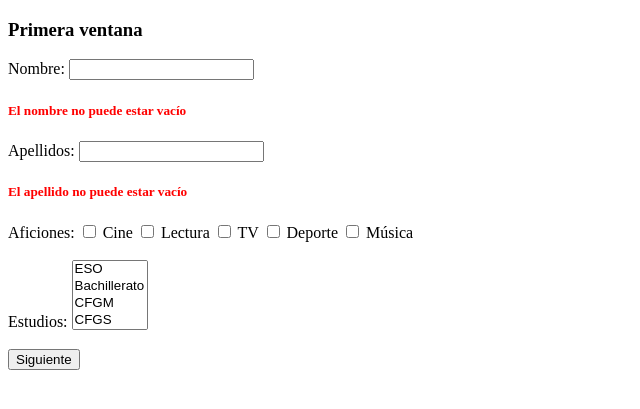
After one commit to JosePonferrada/EjerciciosDWES_2DAW, a PHP site: page /relacionForms/ejercicioDatosPersonalesConValidacion.php in a window 1280 px wide. The commit adds this page. Shown: the top 409 px of the page, without its empty margins (0-640 px from the left). Run offline with PHP 8.4, Linux system fonts and the light colour scheme.

Commit message:
fix(relacionForms): exercise datosPersonalesConValidacion added but not finished

```diff
--- /dev/null
+++ b/tema1/relacionForms/ejercicioDatosPersonalesConValidacion.php
@@ -0,0 +1,132 @@
+<!doctype html>
+
+<html>
+    <head>
+        <title>Datos personales con validación</title>
+    </head>
+    <body>
+
+        <?php
+
+        if (!isset($_POST['siguiente']) && !isset($_POST['siguiente2'])) {
+
+        ?>
+
+        <h3>Primera ventana</h3>
+
+        <form action="" method="post">
+
+            <p>Nombre: <input type="text" name="name">
+            <?php if (empty($_POST['name'])) echo "<h5 style= color:red>El nombre no puede estar vacío</h5>" ?></p>
+
+            <p>Apellidos: <input type="text" name="surname">
+            <?php if (empty($_POST['surname'])) echo "<h5 style= color:red>El apellido no puede estar vacío</h5>" ?></p>
+
+            Aficiones:
+            <input type="checkbox" name="aficion[]" value="Cine">
+            <label for="aficion1">Cine</label>
+
+            <input type="checkbox" name="aficion[]" value="Lectura">
+            <label for="aficion2">Lectura</label>
+
+            <input type="checkbox" name="aficion[]" value="TV">
+            <label for="aficion3">TV</label>
+
+            <input type="checkbox" name="aficion[]" value="Deporte">
+            <label for="aficion4">Deporte</label>
+
+            <input type="checkbox" name="aficion[]" value="Música">
+            <label for="aficion5">Música</label>
+            <br><br>
+
+            Estudios:
+            <select name="estudios[]" multiple>
+                <option value="ESO">ESO</option>
+                <option value="Bachillerato">Bachillerato</option>
+                <option value="CFGM">CFGM</option>
+                <option value="CFGS">CFGS</option>
+                <option value="Universidad">Universidad</option>
+            </select>
+            <br><br>
+
+            <input type="submit" name="siguiente" value="Siguiente">
+
+        </form>
+
+        <?php
+
+            }
+
+        if (isset($_POST['siguiente'])) {
+
+            ?>
+
+        <h3>Segunda ventana</h3>
+
+        <form action="" method="post">
+
+            Sexo: <input type="radio" name="sexo" value="Hombre"><span>Hombre</span>
+            <input type="radio" name="sexo" value="Mujer"><span>Mujer</span>
+            <br><br>
+
+            Estado civil:
+            <select name="estado">
+                <option value="selecciona">Selecciona uno</option>
+                <option value="Soltero">Soltero</option>
+                <option value="Casado">Casado</option>
+                <option value="Divorciado">Divorciado</option>
+                <option value="Pareja de hecho">Pareja de hecho</option>
+            </select><br>
+            <br>
+
+            Edad: <input type="text" name="edad">
+            <br><br>
+
+            <input type="submit" name="siguiente2" value="Siguiente">
+
+            <!-- Campos ocultos -->
+
+            <input type="hidden" name="name" value="<?php if (isset($_POST['siguiente'])) echo $_POST['name']; ?>">
+            <input type="hidden" name="surname" value="<?php if (isset($_POST['siguiente'])) echo $_POST['surname']; ?>">
+
+            <input type="hidden" name="aficion" value="<?php if (isset($_POST['siguiente'])) echo implode(", ", $_POST['aficion']); ?>">
+
+        </form>
+
+
+        <?php
+
+        }
+
+        if (isset($_POST['siguiente2'])) {
+
+            echo "<h3>Datos</h3>";
+
+            echo $_POST['name']." ".$_POST['surname']."<br>";
+
+            echo "Sexo: ".$_POST['sexo']."<br>";
+
+            echo "Edad: ".$_POST['edad']."<br>";
+
+            echo "Estado civil: ".$_POST['estado']."<br>";
+
+            echo "Aficiones: ".$_POST['aficion'];
+            echo "<br>";
+
+            echo "Estudios: ";
+            foreach ($_POST["estudios"] as $value) {
+                echo $value." ";
+            }
+            echo "<br>";
+
+            echo "<br><a href='ejercicioDatosPersonalesConValidacion.php'>Introducir otro</a>";
+
+        }
+
+
+
+        ?>
+
+    </body>
+
+</html>
```
Also changed, not shown: tema1/relacionForms/formMatricula/matriculaAiO.php (+24 -2 lines).
